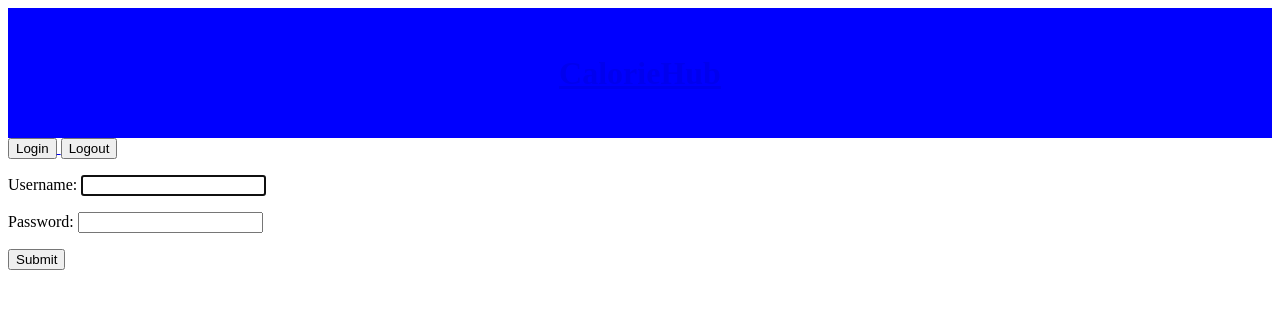
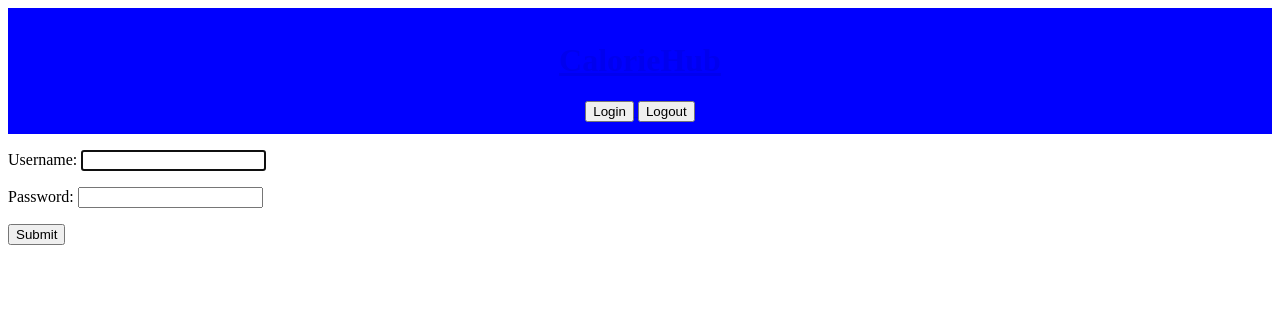
Before and after one commit to harriskwong1208/CalorieHub, a Django app: page /login/ in a window 1280 px wide. Shown: the top 309 px of the page. Run offline with Django 4.2, Linux system fonts and the light colour scheme.

Commit message:
Created signup form in home views and template

```diff
--- a/home/urls.py
+++ b/home/urls.py
@@ -9,6 +9,7 @@ urlpatterns = [
 
     path('login/',views.LoginInterfaceView.as_view(),name='login'),
     path('logout/',views.LogoutInterfaceView.as_view(),name='logout'),
+    path('signup/',views.SignupView.as_view(),name='signup'),
 
 
 ]
--- a/home/views.py
+++ b/home/views.py
@@ -9,7 +9,10 @@ from django.contrib.auth.mixins import LoginRequiredMixin
 #Used for class-base views
 from django.views.generic import TemplateView
 
+from django.views.generic.edit import CreateView
 from django.contrib.auth.views import LoginView, LogoutView
+from django.contrib.auth.forms import UserCreationForm
+
 
 #Using a class-based view to render out template
 class HomeView(TemplateView):
@@ -35,3 +38,9 @@ class LoginInterfaceView(LoginView):
 
 class LogoutInterfaceView(LogoutView):
     template_name = 'home/logout.html'
+
+
+class SignupView(CreateView):
+        form_class = UserCreationForm
+        template_name = 'home/register.html'
+        success_url = '/food/'
--- a/static/templates/base.html
+++ b/static/templates/base.html
@@ -5,10 +5,8 @@
         <link rel="stylesheet" type="text/css" href="{% static 'css/style.css'%}"/>
     </head>
     <body>
-        <div style="text-align: center; background-color: blue;padding: 2%;">
+        <div style="text-align: center; background-color: blue;padding: 1%;">
             <a href="{% url 'home'%}"><h1>CalorieHub</h1></a>
-        </div>
-        <div style="text-align: center;display: inline;margin-right: 2%;">
             <a href="{% url 'login' %}">
                 <button>Login</button>
             </a>
@@ -16,6 +14,7 @@
                 <button>Logout</button>
             </a>
         </div>
+
         {% block content %}
 
 
```
Also changed, not shown: home/templates/home/register.html (added, +8 -0 lines), db.sqlite3.
